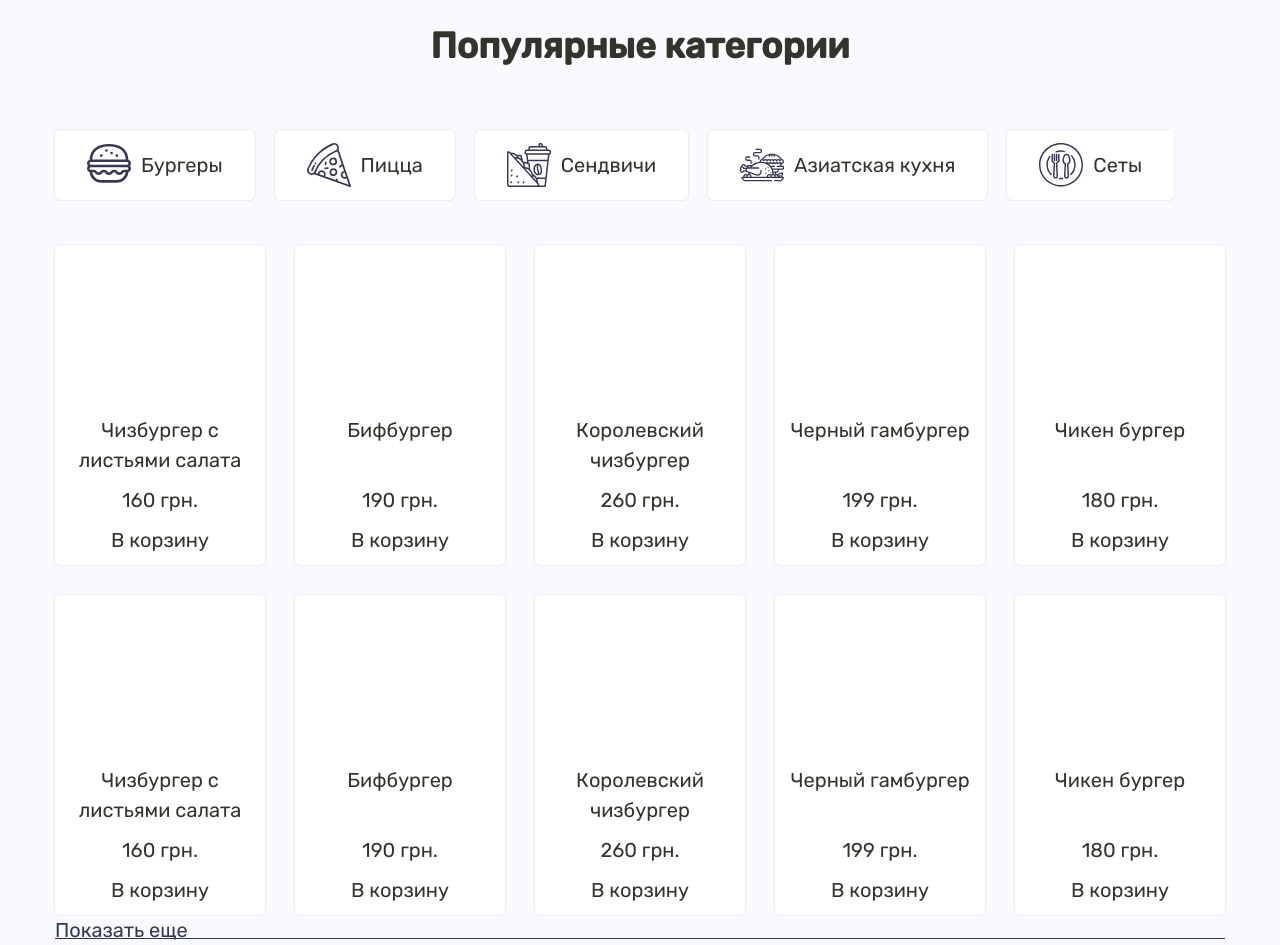
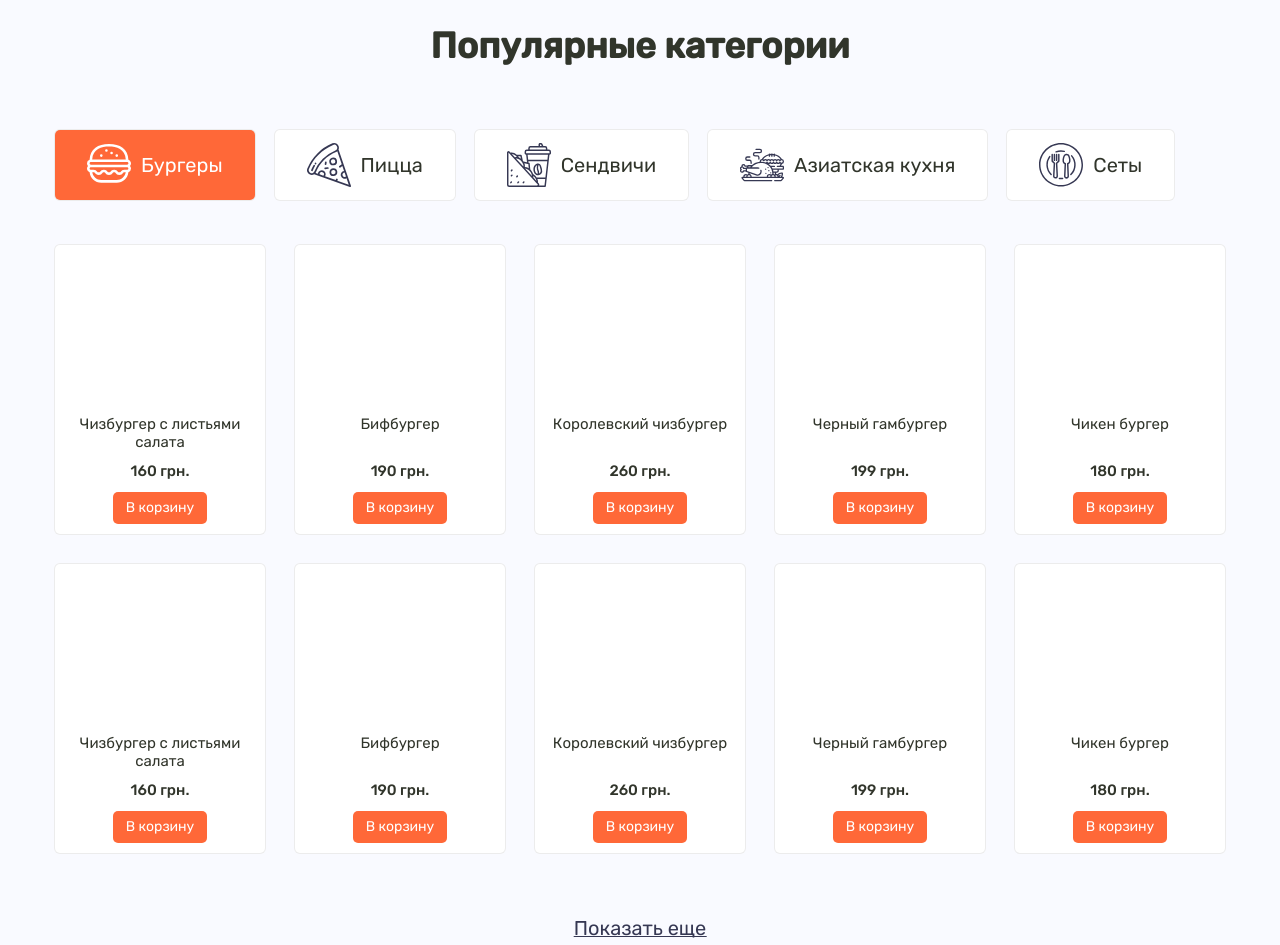
Before and after one commit to Zerdestr/Simple-Food, a website: page app/index.html in a window 1280 px wide. Shown: the part 920-1865 px from the top of the page. Drawn offline with nearby package versions, Linux system fonts and the light colour scheme; files that its build step writes are made by us from their sources; files whose address does not match are found by name.

Commit message:
category section stylized

```diff
--- a/app/index.html
+++ b/app/index.html
@@ -72,7 +72,7 @@
             <p>Самый быстрый сервис доставки еды в вашем городе. Не уложимся в срок - доставка за наш счёт</p>
           </div>
           <a class="button hero__btn" href="#">Заказать</a>
-          <a class="show-more hero__btn" href="#">Подробнее</a>
+          <a class="show-more" href="#">Подробнее</a>
         </div>
 
       </div>
@@ -85,7 +85,7 @@
         </h2>
         <ul class="categories__sorting">
           <li class="categories__group">
-            <button class="categories__btn" type="button">
+            <button class="categories__btn categories__btn--active" type="button">
               <svg width="44" height="44" fill="none" xmlns="http://www.w3.org/2000/svg">
                 <g clip-path="url(#a)" fill="#363853">
                   <path
@@ -254,7 +254,7 @@
           </li>
 
         </ul>
-        <a class="show-more" href="#">Показать еще</a>
+        <a class="show-more categories__show-more" href="#">Показать еще</a>
       </div>
     </section>
 
--- a/app/scss/style.scss
+++ b/app/scss/style.scss
@@ -159,6 +159,7 @@
   color: $white;
   font-size: 18px;
   line-height: 1.3;
+  outline: 2px solid transparent;
   transition: color 0.3s ease-in-out, background-color 0.3s ease-in-out, outline 0.3s ease-in-out;
   &:focus {
     background-color: rgba($color: #ff7450, $alpha: 0.1);
@@ -181,6 +182,7 @@
   position: relative;
   border-radius: 5px;
   transition: color 0.3s ease-in-out;
+  display: inline-block;
   &::after {
     content: "";
     position: absolute;
@@ -225,14 +227,46 @@
     background-color: $white;
     border-radius: 5px;
     box-shadow: 0 0 0 1px #ececec;
-  }
-  &__btn svg {
-    margin-right: 10px;
+    outline: 2px solid transparent;
+    svg {
+      margin-right: 10px;
+      path {
+        transition: fill 0.3s ease-in-out;
+      }
+    }
+    transition: color 0.3s ease-in-out, background-color 0.3s ease-in-out, outline 0.3s ease-in-out;
+    &--active {
+      background-color: $orange-900;
+      color: $white;
+      path {
+        fill: $white;
+      }
+    }
+    &:focus {
+      outline: 2px solid rgba($color: $orange-900, $alpha: 0.7);
+    }
+    &:hover {
+      background-color: rgba($color: #ff7450, $alpha: 0.1);
+      outline: 2px solid rgba($color: $orange-900, $alpha: 0.7);
+      color: $orange-900;
+      path {
+        fill: $orange-900;
+      }
+      &:active {
+        color: $darkBlue-900;
+        outline: transparent;
+        background-color: rgba($color: #ff7450, $alpha: 0.1);
+        path {
+          fill: $darkBlue-900;
+        }
+      }
+    }
   }
   &__items {
     display: grid;
     grid-template-columns: repeat(5, 1fr);
     grid-gap: 30px;
+    margin-bottom: 60px;
   }
   &__item {
     max-width: 210px;
@@ -245,16 +279,52 @@
     background-position: center 20px;
     display: flex;
     flex-direction: column;
+    transition: outline 0.3s ease-in-out;
+    outline: 2px solid transparent;
+    &:hover {
+      outline: 2px solid rgba($color: $orange-900, $alpha: 0.7);
+    }
   }
   &__text {
     margin-bottom: 10px;
+    font-size: 15px;
+    line-height: 18px;
   }
   &__price {
     margin-top: auto;
     margin-bottom: 10px;
+    font-size: 15px;
+    line-height: 1.4;
+    @extend %rubik-500;
   }
   &__add {
-    margin-bottom: 10px;
+    background-color: $orange-900;
+    padding: 7px 13px;
+    max-width: 100px;
+    border-radius: 5px;
+    margin: 0 auto 10px;
+    font-size: 14px;
+    line-height: 1.3;
+    color: $white;
+    transition: color 0.3s ease-in-out;
+    &:focus {
+      background-color: rgba($color: #ff7450, $alpha: 0.1);
+      outline: 2px solid rgba($color: $orange-900, $alpha: 0.7);
+      color: $orange-900;
+    }
+    &:hover {
+      background-color: $white;
+      color: $orange-900;
+      outline: 2px solid rgba($color: $orange-900, $alpha: 0.7);
+    }
+    &:active {
+      outline: transparent;
+      background-color: rgba($color: #ff7450, $alpha: 0.1);
+    }
+  }
+  &__show-more {
+    margin-left: 50%;
+    transform: translateX(-50%);
   }
 }
 
```
